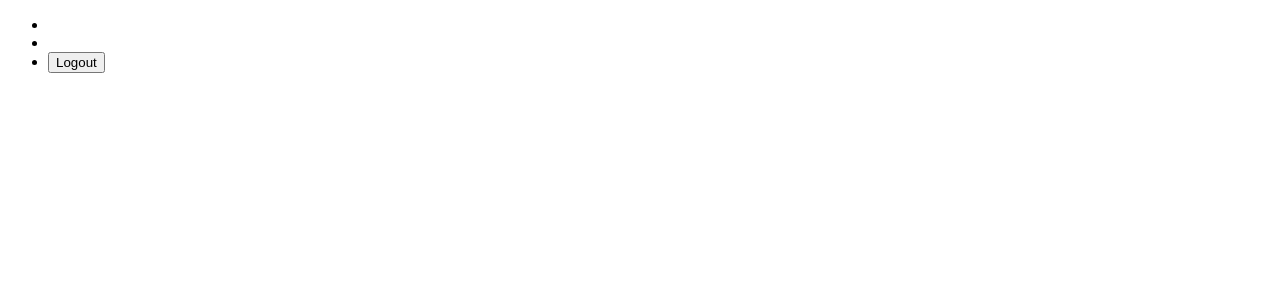
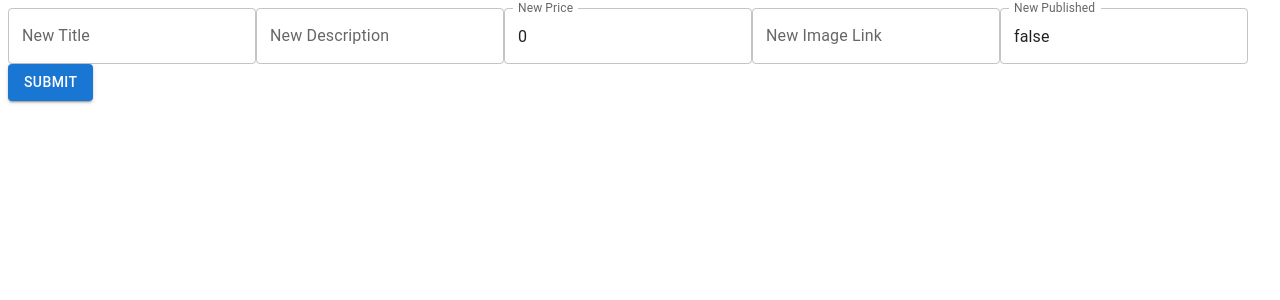
Before and after one commit to S-J-01/course-selling-app, a React (Vite) app in the folder course-selling-app-frontend/: page /all-courses/1 in a window 1280 px wide. Shown: the top 300 px of the page. Built offline with nearby package versions, Linux system fonts and the light colour scheme.

Commit message:
Completed functionality

```diff
--- a/course-selling-app-frontend/src/App.jsx
+++ b/course-selling-app-frontend/src/App.jsx
@@ -18,11 +18,11 @@ function App() {
         <Route path='/' element={<Register/>}></Route>
         <Route path = '/login' element={<Login/>}></Route>
         {/* The routes below will show the Navbar */}
-        <Route element={<Navbar/>}>
+
         <Route path = '/all-courses' element={<AllCourses/>}></Route>
         <Route path = '/create-course' element={<CreateCourse/>}></Route>
         <Route path = '/all-courses/:courseID' element={<EditCourse/>}></Route>
-        </Route>
+
       </Routes>
     </>
   )
--- a/course-selling-app-frontend/src/components/AllCourses.jsx
+++ b/course-selling-app-frontend/src/components/AllCourses.jsx
@@ -1,5 +1,6 @@
 import { useEffect, useState } from "react"
 import { Button } from "@mui/material"
+import axios from "axios"
 import { useNavigate } from "react-router-dom"
 
 
@@ -28,10 +29,11 @@ function AllCourses(){
             console.log(err)
          })
 
-    },[])
+        },[])
 
     return(
         <>
+        Inside return in all-courses
         {courses.map((courseObj)=>{
             return(
                 <>
--- a/course-selling-app-frontend/src/components/CreateCourse.jsx
+++ b/course-selling-app-frontend/src/components/CreateCourse.jsx
@@ -1,6 +1,78 @@
+import { useState } from "react"
+import { TextField } from "@mui/material"
+import {Button} from "@mui/material"
 function CreateCourse (){
+
+    const[title, setTitle] = useState('')
+    const[description,setDescription] = useState('')
+    const[price,setPrice] = useState(0)
+    const[imageLink,setImageLink] = useState('')
+    const[published,setPublished] = useState(false)
+    const authorizationToken = localStorage.getItem('token')
+
+    const handleTitleChange = (event)=>{
+        setTitle(event.target.value)
+    }
+
+    const handleDescriptionChange = (event)=>{
+        setDescription(event.target.value)
+    }
+
+    const handlePriceChange = (event)=>{
+        setPrice(event.target.value)
+    }
+
+    const handleImageLinkChange = (event)=>{
+        setImageLink(event.target.value)
+    }
+
+    const handlePublishedChange = (event)=>{
+        setPublished(event.target.value)
+    }
+
+
+    const config = {
+        method:'post',
+        url:'http://localhost:3000/admin/courses',
+        data:{
+            title:title,
+            description:description,
+            price:price,
+            imageLink:imageLink,
+            published:published
+        },
+        headers:{
+            'Content-Type':'application/json',
+            'Authorization': `Bearer ${authorizationToken}`
+        }
+    }
+
+
+    const onSubmit = ()=>{
+        axios(config)
+         .then(response=>{
+            console.log(response.data)
+            alert(response.data.message)
+            setTitle('')
+            setDescription('')
+            setPrice(0)
+            setImageLink('')
+            setPublished(false)
+         })
+         .catch(err=>{
+            console.log(err)
+         })
+    }
+
     return(
         <>
+        <TextField id="outlined-basic" label="Title" variant="outlined" value={title} onChange={handleTitleChange}/>
+        <TextField id="outlined-basic" label="Description" variant="outlined" value={description} onChange={handleDescriptionChange}/>
+        <TextField id="outlined-basic" label="Price" variant="outlined" value={price} onChange={handlePriceChange}/>
+        <TextField id="outlined-basic" label="Image Link" variant="outlined" value={imageLink} onChange={handleImageLinkChange}/>
+        <TextField id="outlined-basic" label="Published" variant="outlined" value={published} onChange={handlePublishedChange}/>
+        <Button variant="contained" onClick={onSubmit}>Submit</Button>
+
         </>
     )
 }
--- a/course-selling-app-frontend/src/components/EditCourse.jsx
+++ b/course-selling-app-frontend/src/components/EditCourse.jsx
@@ -1,6 +1,84 @@
-const EditCourse = ()=>{
+import { useState } from "react"
+import { useParams } from "react-router-dom"
+import { Button, TextField } from "@mui/material"
+import axios from "axios"
+
+
+function EditCourse(){
+
+    const {courseID} = useParams()
+    const[newTitle,setNewTitle] = useState('')
+    const[newDescription,setNewDescription] = useState('')
+    const[newPrice,setNewPrice] = useState(0)
+    const[newImageLink,setNewImageLink] = useState('')
+    const[newPublished,setNewPublished] = useState(false)
+    const authorizationToken = localStorage.getItem('token')
+
+
+    const handleNewTitleChange=(event)=>{
+        setNewTitle(event.target.value)
+    }
+
+    const handleNewDescriptionChange = (event)=>{
+        setNewDescription(event.target.value)
+    }
+
+    const handleNewPriceChange = (event)=>{
+        setNewPrice(event.target.value)
+    }
+
+    const handleNewImageLinkChange = (event)=>{
+        setNewImageLink(event.target.value)
+    }
+
+    const handleNewPublishedChange = (event)=>{
+        setNewPublished(event.target.value)
+    }
+
+    const config = {
+        method: 'put',
+        url : `http://localhost:3000/admin/courses/${courseID}`,
+        data:{
+            title: newTitle,
+            description:newDescription,
+            price:newPrice,
+            imageLink:newImageLink,
+            published :newPublished
+        },
+        headers: {
+            'Content-Type':'application/json',
+            'Authorization': `Bearer ${authorizationToken}`
+        }
+
+    }
+
+    const onSubmit = ()=>{
+        axios(config)
+         .then(response=>{
+            console.log(response.data)
+            alert(response.data.message)
+            setNewTitle('')
+            setNewDescription('')
+            setNewPrice(0)
+            setNewImageLink('')
+            setNewPublished(false)
+         })
+         .catch(err=>{
+            console.log(err)
+         })
+    }
+
     return (
         <>
+        <TextField id="outlined-basic" label="New Title" variant="outlined" value={newTitle} onChange={handleNewTitleChange}/>
+        <TextField id="outlined-basic" label="New Description" variant="outlined" value={newDescription} onChange={handleNewDescriptionChange}/>
+        <TextField id="outlined-basic" label="New Price" variant="outlined" value={newPrice} onChange={handleNewPriceChange}/>
+        <TextField id="outlined-basic" label="New Image Link" variant="outlined" value={newImageLink} onChange={handleNewImageLinkChange}/>
+        <TextField id="outlined-basic" label="New Published" variant="outlined" value={newPublished} onChange={handleNewPublishedChange}/>
+        <Button variant="contained" onClick={onSubmit}>Submit</Button>
+
+
+
         </>
     )
 }
--- a/course-selling-app-frontend/src/components/Login.jsx
+++ b/course-selling-app-frontend/src/components/Login.jsx
@@ -1,8 +1,53 @@
+import { TextField } from "@mui/material"
+import {Button} from "@mui/material"
+import { useNavigate } from "react-router-dom"
+import { useState } from "react"
+import axios from "axios"
 function Login(){
 
+    const navigate = useNavigate();
+    const [username,setUsername] = useState('')
+    const [password,setPassword] = useState('')
+
+    const handleUsernameChange = (event)=>{
+        setUsername(event.target.value)
+    }
+
+    const handlePasswordChange = (event)=>{
+        setPassword(event.target.value)
+    }
+
+    const config = {
+        method :'post',
+        url: 'http://localhost:3000/admin/login',
+        headers:{
+            'Content-Type':'application/json',
+            'username': username,
+            'password' : password
+
+        }
+    }
+
+    const onLogin = ()=>{
+        axios(config)
+         .then(response=>{
+            console.log(response.data)
+            localStorage.setItem('token',response.data.token)
+            setUsername('')
+            setPassword('')
+            navigate('all-courses')
+         })
+         .catch(err=>{
+            console.log(err)
+         })
+    }
     return(
         <>
-        Login Page here
+        <TextField id="outlined-basic" label="Username" variant="outlined" value={username} onChange={handleUsernameChange}/>
+        <TextField id="outlined-password-input" label="Password" type="password" value={password} onChange={handlePasswordChange}/>
+        <Button variant="contained" onClick={onLogin}>Login</Button>
+        <span>Don't have an account yet?</span>
+        <Button variant="contained" onClick={()=>navigate('/')}>Register</Button>
         </>
     )
 }
```
Also changed, not shown: course-selling-app-frontend/src/components/Navbar.jsx (line endings or trailing spaces).
